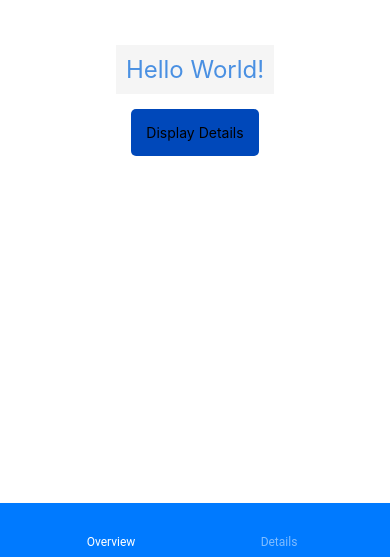
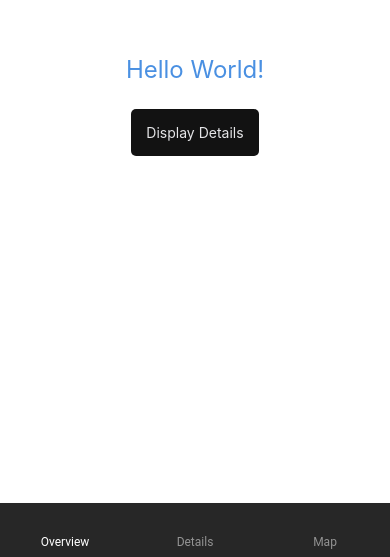
Before and after one commit to AnthonyLiang1117/NYPeaceOfMind, a React Native app: screen /Home in a window 390 px wide. Shown: the part 287-844 px from the top of the page. Built offline with nearby package versions, Linux system fonts and the light colour scheme.

Commit message:
FEATURE: add MapView and Map tab in order to see Map

```diff
--- a/App.js
+++ b/App.js
@@ -1,9 +1,14 @@
 import * as React from "react";
-import { TouchableOpacity, Text } from "react-native";
-import { NavigationContainer } from "@react-navigation/native";
+import { TouchableOpacity, Text, useColorScheme } from "react-native";
+import {
+  NavigationContainer,
+  DefaultTheme,
+  DarkTheme,
+} from "@react-navigation/native";
 import { createMaterialBottomTabNavigator } from "@react-navigation/material-bottom-tabs";
 import HomeScreen from "./components/HomeScreen";
 import DetailsScreen from "./components/DetailsScreen";
+import MapScreen from "./components/MapScreen";
 
 /*
   Tab:
@@ -17,7 +22,6 @@ import DetailsScreen from "./components/DetailsScreen";
         - will automatically include a back button when possible to go back if there are mulitple screens in the navigation stack
 */
 const Tab = createMaterialBottomTabNavigator();
-
 /*
   NavigationContainer:
     - manages our navigation tree and navigation state
@@ -30,8 +34,9 @@ const Tab = createMaterialBottomTabNavigator();
 */
 
 export default function App() {
+  const scheme = useColorScheme();
   return (
-    <NavigationContainer>
+    <NavigationContainer theme={DarkTheme}>
       <Tab.Navigator
         initialRouteName="Home"
         screenOptions={{
@@ -61,6 +66,11 @@ export default function App() {
           component={DetailsScreen}
           option={{ title: "Details" }}
         />
+        <Tab.Screen
+          name="Map"
+          component={MapScreen}
+          option={{ title: "Map" }}
+        />
       </Tab.Navigator>
     </NavigationContainer>
   );
--- a/components/DetailsScreen.jsx
+++ b/components/DetailsScreen.jsx
@@ -17,9 +17,9 @@ function DetailsScreen({ navigation }) {
       <TouchableOpacity style={button} onPress={() => navigation.goBack()}>
         <Text>Go back</Text>
       </TouchableOpacity>
-      <TouchableOpacity style={button} onPress={() => navigation.popToTop()}>
+      {/* <TouchableOpacity style={button} onPress={() => navigation.popToTop()}>
         <Text>Goes back to the top of the stack</Text>
-      </TouchableOpacity>
+      </TouchableOpacity> */}
       <StatusBar style="auto" />
     </View>
   );
--- a/components/HomeScreen.jsx
+++ b/components/HomeScreen.jsx
@@ -1,5 +1,6 @@
 import React from "react";
 import { TouchableOpacity, View, Text } from "react-native";
+import { useTheme } from "@react-navigation/native";
 import { StatusBar } from "expo-status-bar";
 import styles from "../styles";
 
@@ -14,14 +15,15 @@ import styles from "../styles";
 */
 function HomeScreen({ navigation }) {
   const { container, text, button } = styles;
+  const { colors } = useTheme();
   return (
     <View style={container}>
       <Text style={text}>Hello World!</Text>
       <TouchableOpacity
-        style={button}
+        style={{ ...button, backgroundColor: colors.card }}
         onPress={() => navigation.navigate("Details")}
       >
-        <Text>Display Details</Text>
+        <Text style={{ color: colors.text }}>Display Details</Text>
       </TouchableOpacity>
       <StatusBar style="auto" />
     </View>
--- /dev/null
+++ b/components/MapScreen.jsx
@@ -0,0 +1,22 @@
+import React, { useState, useEffect } from "react";
+import { View, Text } from "react-native";
+import styles from "../styles";
+import MapView from "react-native-maps";
+import * as Location from "expo-location";
+/*
+  MapView allows you to access apple maps onto your view
+
+*/
+
+export default function MapScreen() {
+  const { container, map } = styles;
+  const [location, setLocation] = useState(null);
+
+  useEffect();
+
+  return (
+    <View style={container}>
+      <MapView style={map} />
+    </View>
+  );
+}
--- a/package.json
+++ b/package.json
@@ -15,10 +15,13 @@
     "@react-navigation/native": "^6.0.6",
     "@react-navigation/native-stack": "^6.2.5",
     "expo": "~44.0.0",
+    "expo-location": "~14.0.1",
     "expo-status-bar": "~1.2.0",
+    "expo-task-manager": "~10.1.0",
     "react": "17.0.1",
     "react-dom": "17.0.1",
     "react-native": "0.64.3",
+    "react-native-maps": "0.29.4",
     "react-native-paper": "^4.11.1",
     "react-native-safe-area-context": "3.3.2",
     "react-native-screens": "~3.10.1",
--- a/styles.js
+++ b/styles.js
@@ -1,4 +1,4 @@
-import { StyleSheet } from "react-native";
+import { Dimensions, StyleSheet } from "react-native";
 
 const styles = StyleSheet.create({
   container: {
@@ -8,18 +8,21 @@ const styles = StyleSheet.create({
     justifyContent: "center",
   },
   text: {
-    backgroundColor: "whitesmoke",
+    // backgroundColor: "whitesmoke",
     color: "#4A90E2",
     fontSize: 24,
     padding: 10,
     marginBottom: 15,
   },
   button: {
-    backgroundColor: "#0048BA",
     marginBottom: 15,
     borderRadius: 5,
     padding: 15,
   },
+  map: {
+    width: Dimensions.get("window").width,
+    height: Dimensions.get("window").height,
+  },
 });
 
 export default styles;
```
Also changed, not shown: 1 other file (tests, documents, lock files or other folders).
